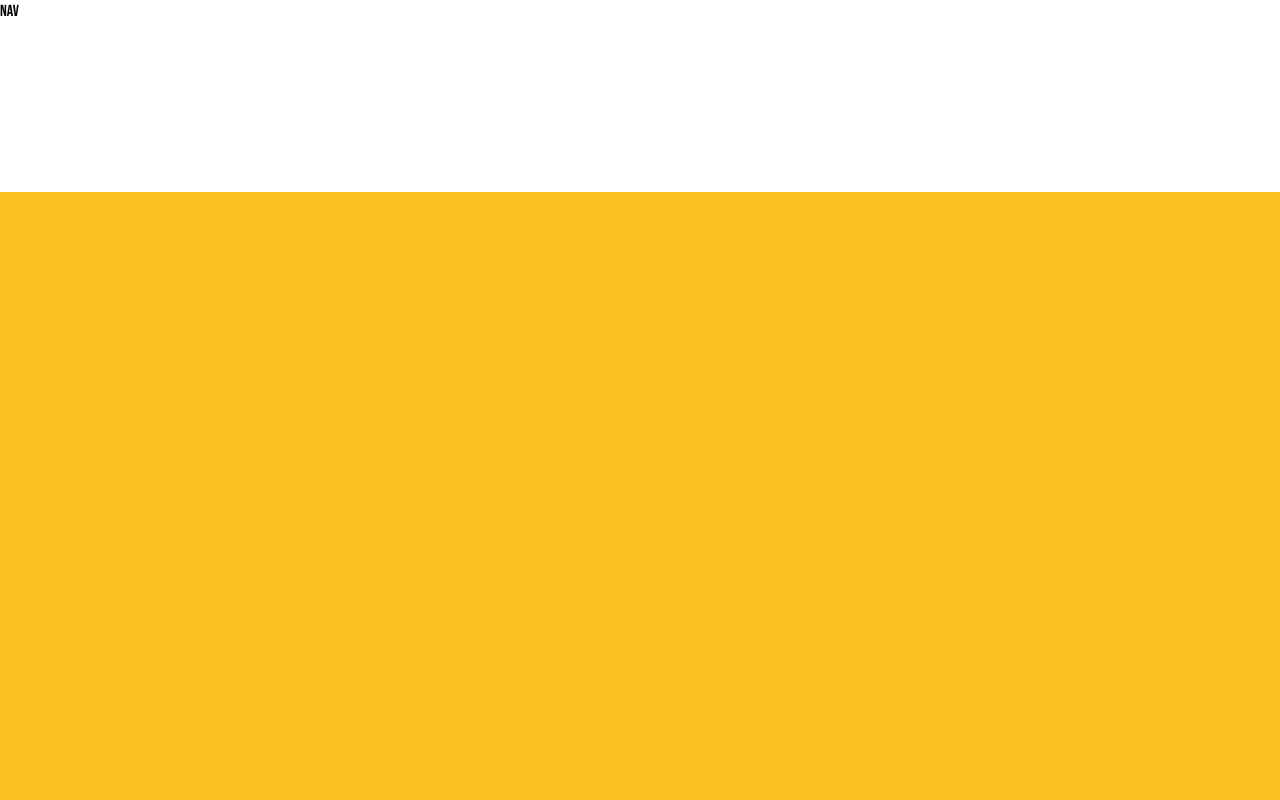
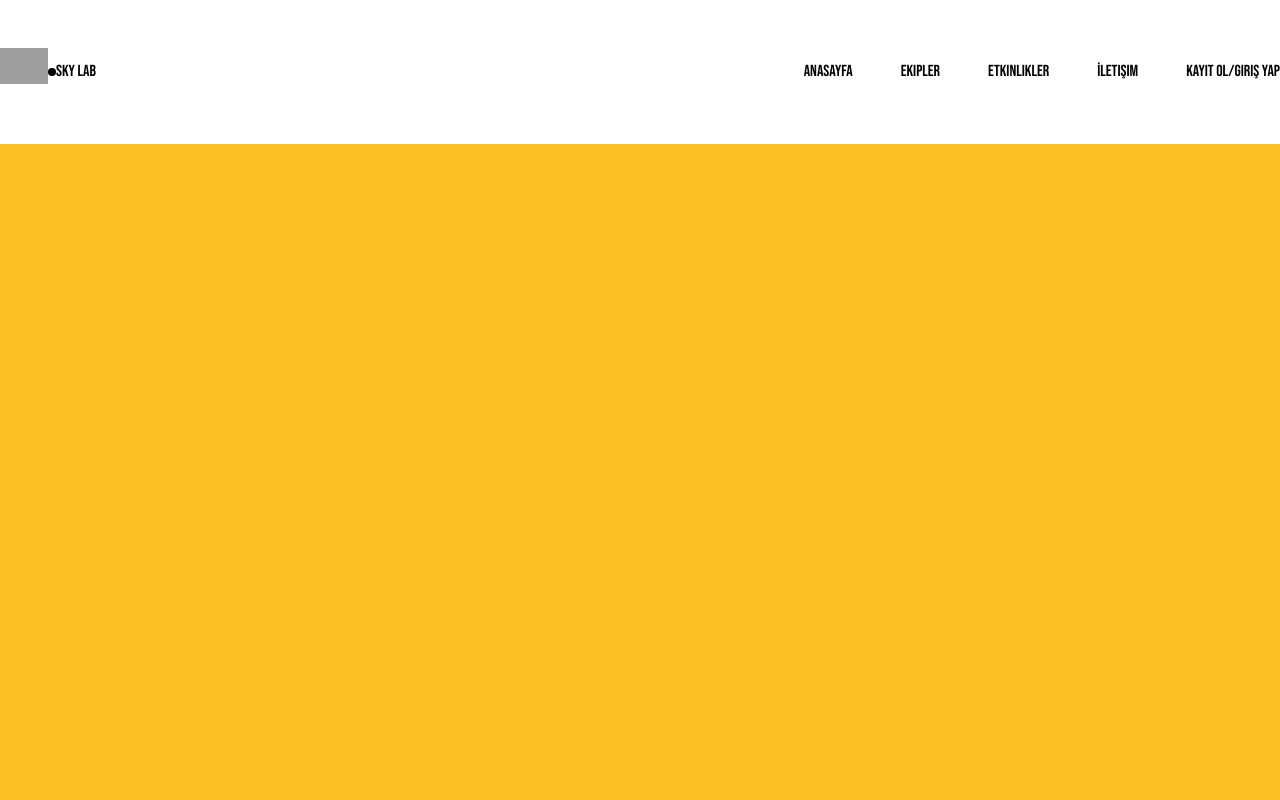
Before and after one commit to GokdenizCakir/yildizskylab-frontend-newui, a React (Create React App) app: page / in a window 1280 px wide. Shown: the top 800 px of the page. Built offline with nearby package versions, Linux system fonts and the light colour scheme; grey boxes are pictures that could not be loaded.

Commit message:
add nav and layout

```diff
--- a/src/App.js
+++ b/src/App.js
@@ -1,14 +1,16 @@
-import LandingPage from "./pages/LandingPage";
-import Teams from "./pages/Teams";
-import Nav from "./pages/Nav";
+import LandingPage from './pages/LandingPage';
+import Teams from './pages/Teams';
+import Nav from './pages/Nav';
 
 function App() {
 	return (
-    <div className="App">
-      <div className=" font-bebasNeue bg-customDarkPurple">
+		<div className='App'>
+			<div className='font-bebasNeue bg-customDarkPurple flex flex-row justify-center'>
 				<Nav />
+				<div className='mt-36 flex flex-col justify-center w-full'>
 					<LandingPage />
 					<Teams />
+				</div>
 			</div>
 		</div>
 	);
--- a/src/pages/LandingPage.js
+++ b/src/pages/LandingPage.js
@@ -1,7 +1,7 @@
-import React from "react";
+import React from 'react';
 
 const LandingPage = () => {
-  return <div className="h-screen bg-amber-400"></div>;
+	return <div className='h-screen bg-amber-400 '></div>;
 };
 
 export default LandingPage;
--- a/src/pages/Nav.js
+++ b/src/pages/Nav.js
@@ -1,7 +1,36 @@
-import React from "react";
+import React from 'react';
 
 const Nav = () => {
-  return <div className="h-48 w-screen bg-white fixed">Nav</div>;
+	return (
+		<div className='h-36 w-full bg-white fixed top-0 flex flex-row items-center justify-between'>
+			<div className='flex items-center flex-row'>
+				<div className='w-12 h-12'>
+					<img src='../assets/4_5953887805510782338.png' alt='' />
+				</div>
+				<div className='w-2 h-2 rounded-full bg-black'></div>
+				<div className=''>
+					<span className='font-bebasNeue'>Sky Lab</span>
+				</div>
+			</div>
+			<ul className='flex flex-row space-x-12'>
+				<li>
+					<span>Anasayfa</span>
+				</li>
+				<li>
+					<span>Ekipler</span>
+				</li>
+				<li>
+					<span>Etkinlikler</span>
+				</li>
+				<li>
+					<span>İletişim</span>
+				</li>
+				<li>
+					<span>Kayıt Ol/Giriş Yap</span>
+				</li>
+			</ul>
+		</div>
+	);
 };
 
 export default Nav;
```
Lines whose indentation alone changed are shown as unchanged.
